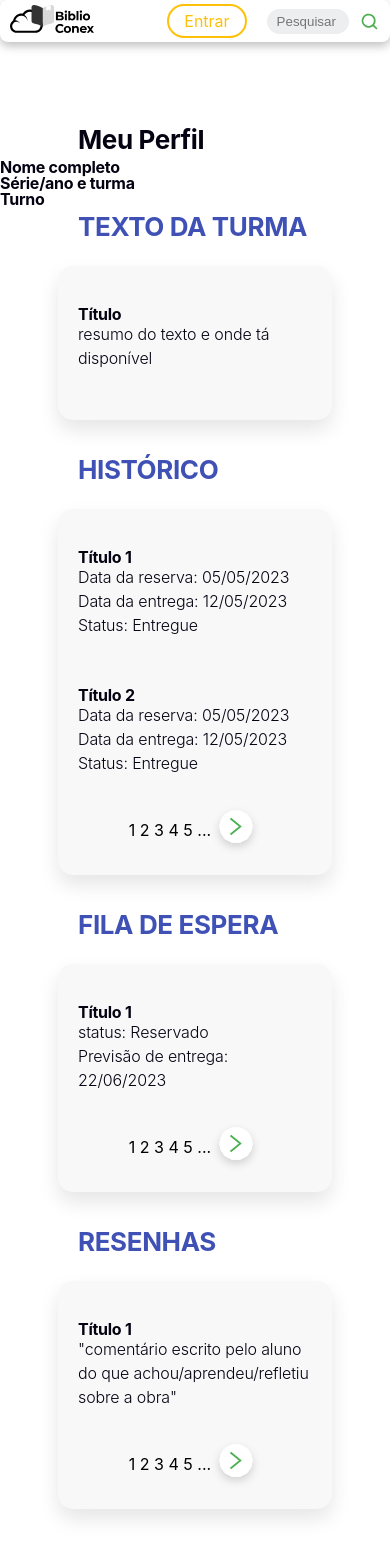
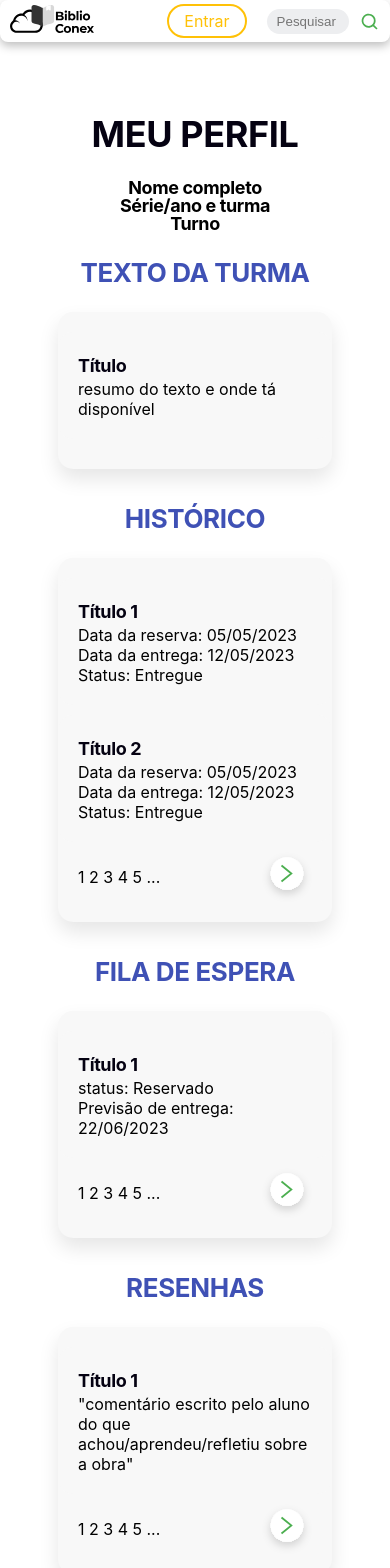
Before and after one commit to ES-231-gp2/frontend, a React (Create React App) app in the folder biblioconex/: page /aluno in a window 390 px wide. Shown: the top 1568 px of the page. Built offline with nearby package versions, Linux system fonts and the light colour scheme.

Commit message:
corrige perfil do aluno e torna responsivo

```diff
--- a/biblioconex/src/containers/Perfis/Aluno.js
+++ b/biblioconex/src/containers/Perfis/Aluno.js
@@ -1,36 +1,38 @@
-import { Link } from 'react-router-dom'
 import "./aluno.css"
 
 function Aluno() {
     return (
         <div className='Aluno-contents'>
-            <h2 class='info titulo-secao-aluno'>Meu Perfil</h2>
-            <h4 class='info'>Nome completo</h4>
-            <h4 class='info'>Série/ano e turma</h4>
-            <h4 class='info'>Turno</h4>
+            <h1 class='titulo'>MEU PERFIL</h1>
+            <div class='info'>
+            <p>Nome completo</p>
+            <p>Série/ano e turma</p>
+            <p>Turno</p>
+            </div>
+
 
             <h2 className='titulo-secao-aluno'>TEXTO DA TURMA</h2>
             <div className='Contents-perfis'>
                 <div class='info-livro'>
-                    <h4 class='info'>Título </h4>
-                    <p class='info'>resumo do texto e onde tá </p>
-                    <p class='info'>disponível </p>
+                    <h4>Título </h4>
+                    <p>resumo do texto e onde tá </p>
+                    <p>disponível </p>
                 </div>
             </div>
 
             <h2 className='titulo-secao-aluno'>HISTÓRICO</h2>
             <div className='Contents-perfis'>
                 <div class='info-livro'>
-                    <h4 className='info'>Título 1</h4>
-                    <p className='info'>Data da reserva: 05/05/2023</p>
-                    <p className='info'>Data da entrega: 12/05/2023</p>
-                    <p className='info'>Status: Entregue</p>
+                    <h4 >Título 1</h4>
+                    <p >Data da reserva: 05/05/2023</p>
+                    <p >Data da entrega: 12/05/2023</p>
+                    <p >Status: Entregue</p>
                 </div>
                 <div class='info-livro'>
-                    <h4 className='info'>Título 2</h4>
-                    <p className='info'>Data da reserva: 05/05/2023</p>
-                    <p className='info'>Data da entrega: 12/05/2023</p>
-                    <p className='info'>Status: Entregue</p>
+                    <h4 >Título 2</h4>
+                    <p >Data da reserva: 05/05/2023</p>
+                    <p >Data da entrega: 12/05/2023</p>
+                    <p >Status: Entregue</p>
                 </div>
 
                 <div className='Linha-inferior'>
@@ -43,9 +45,9 @@ function Aluno() {
             <h2 className='titulo-secao-aluno'>FILA DE ESPERA</h2>
             <div className='Contents-perfis'>
                 <div class='info-livro'>
-                    <h4 className='info'>Título 1</h4>
-                    <p className='info'>status: Reservado</p>
-                    <p className='info'>Previsão de entrega: 22/06/2023</p>
+                    <h4 >Título 1</h4>
+                    <p >status: Reservado</p>
+                    <p >Previsão de entrega: 22/06/2023</p>
                 </div>
 
                 <div className='Linha-inferior'>
@@ -57,8 +59,8 @@ function Aluno() {
             <h2 className='titulo-secao-aluno'>RESENHAS</h2>
             <div className='Contents-perfis'>
                 <div class='info-livro'>
-                    <h4 className='info'>Título 1</h4>
-                    <p className='info'>"comentário escrito pelo aluno do que achou/aprendeu/refletiu sobre a obra"</p>
+                    <h4 >Título 1</h4>
+                    <p >"comentário escrito pelo aluno do que achou/aprendeu/refletiu sobre a obra"</p>
                 </div>
 
                 <div className='Linha-inferior'>
--- a/biblioconex/src/containers/Perfis/Professor.js
+++ b/biblioconex/src/containers/Perfis/Professor.js
@@ -4,7 +4,7 @@ import "./professor.css"
 function Professor() {
     return (
         <div class='Professor'>
-            <h2 class='info'>MEU PERFIL</h2>
+            <h1>MEU PERFIL</h1>
             <h4 class='info'>Nome completo do professor</h4>
             {/* transformar Turmas em link para página de turmas*/}
             <h4 ><Link to="/turmas" class='info-turma'>Turmas</Link></h4>
--- a/biblioconex/src/containers/Perfis/aluno.css
+++ b/biblioconex/src/containers/Perfis/aluno.css
@@ -10,6 +10,7 @@
     align-items: center; /* Centraliza horizontalmente */
     justify-content: center; /* Centraliza verticalmente */
     padding-bottom: 100px;
+    text-align: center;
 }
 
 .Contents-perfis {
@@ -26,6 +27,10 @@
     text-align: start;
 }
 
+.titulo {
+    align-self: center;
+}
+
 .info-livro {
     width: 100%;
     height: auto;
@@ -39,34 +44,16 @@
     text-align: start;
 }
 
-.info {
-    color: #050212;
-    font-size: 16px;
-    font-style: normal;
-    font-weight: 300;
-    line-height: 150%;
-    letter-spacing: -0.132px;
-}
 
-h4.info{
+.info{
     font-weight: bold;
     line-height: 100%; /* 12px */
     letter-spacing: -0.264px;
-}
-
-h2 {
-    color: #3F51B5;
-    font-size: 26px;
-    font-style: normal;
-    font-weight: 700;
-    line-height: 150%;
-    letter-spacing: -0.38px;
-}
-
-h2.info {
-    font-size: 26px;
+    font-size: 18px;
     font-weight: 700;
     letter-spacing: -0.38px;
+    text-align: center;
+    margin-bottom: 20px;
 }
 
 .titulo-secao-aluno {
@@ -116,7 +103,8 @@ h2.info {
 }
 
 .Linha-inferior {
+    width: 100%;
     display: flex;
-    justify-content: space-around;
+    justify-content: space-between;
     margin: 0 18px;
 }
```
